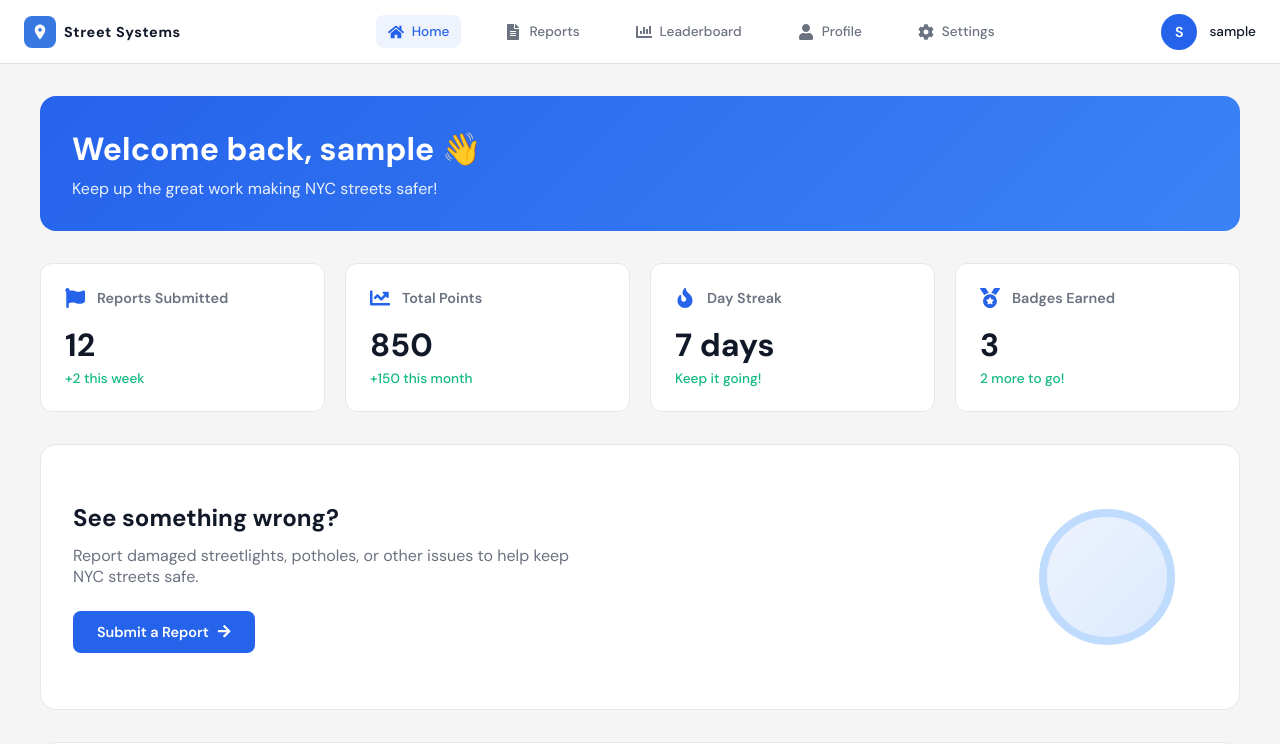
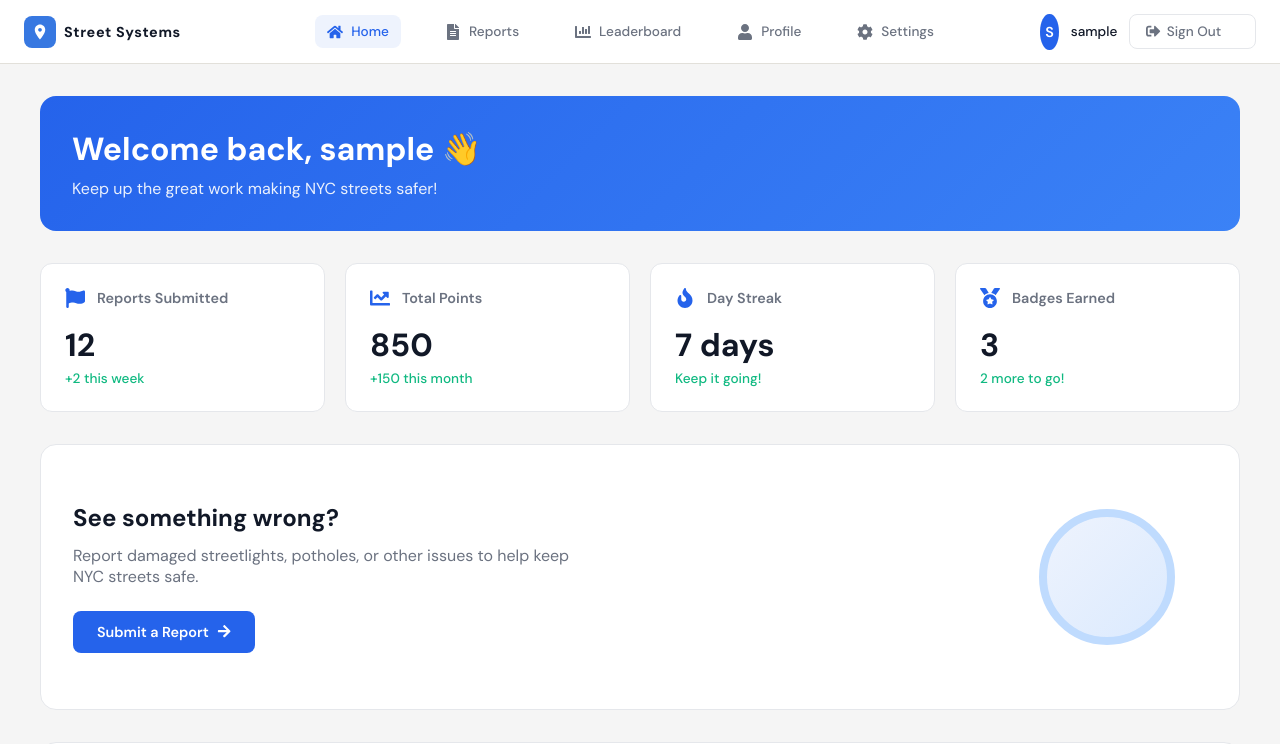
Before and after one commit to MalihaT111/street-light-base, a React (Vite) app in the folder Frontend/: page /home in a window 1280 px wide. Shown: the top 744 px of the page. Built offline with nearby package versions, Linux system fonts and the light colour scheme; sample sign-in values are in the browser's storage.

Commit message:
feat: add sign out button and authentication check
- Add sign out button to home page navbar
- Implement localStorage-based auth check on home page
- Redirect to login if user not authenticated
- Update README with project overview

```diff
--- a/Frontend/src/pages/Home/Home.jsx
+++ b/Frontend/src/pages/Home/Home.jsx
@@ -1,5 +1,5 @@
 import React, { useState, useEffect } from 'react';
-import { Link } from 'react-router-dom';
+import { Link, useNavigate } from 'react-router-dom';
 import styles from './Home.module.css';
 import {
   FaChartLine,
@@ -12,25 +12,42 @@ import {
   FaFileAlt,
   FaChartBar,
   FaUser,
-  FaCog
+  FaCog,
+  FaSignOutAlt
 } from 'react-icons/fa';
 
 const Home = () => {
+  const navigate = useNavigate();
+
   // Get user from localStorage
   const [user, setUser] = useState(null);
+  const [loading, setLoading] = useState(true);
 
   useEffect(() => {
     const savedUser = localStorage.getItem('user');
-    if (savedUser) {
-      try {
-        setUser(JSON.parse(savedUser));
-      } catch (error) {
-        console.error('Error parsing user data:', error);
-      }
+    if (!savedUser) {
+      navigate('/');
+      return;
     }
-  }, []);
+    try {
+      setUser(JSON.parse(savedUser));
+    } catch (error) {
+      console.error('Error parsing user data:', error);
+      navigate('/');
+    } finally {
+      setLoading(false);
+    }
+  }, [navigate]);
+
+  if (loading) return null;
 
   const username = user?.username || 'Citizen';
+
+  const handleSignOut = () => {
+    localStorage.removeItem('user');
+    localStorage.removeItem('token');
+    navigate('/');
+  };
 
   // Mock data for dashboard
   const mockStats = {
@@ -95,6 +112,10 @@ const Home = () => {
             {username.charAt(0).toUpperCase()}
           </div>
           <span className={styles.userName}>{username}</span>
+          <button onClick={handleSignOut} className={styles.signOutBtn} title="Sign Out">
+            <FaSignOutAlt className={styles.signOutIcon} />
+            <span>Sign Out</span>
+          </button>
         </div>
       </nav>
 
--- a/Frontend/src/pages/Home/Home.module.css
+++ b/Frontend/src/pages/Home/Home.module.css
@@ -100,6 +100,31 @@
   font-size: 0.85rem;
   font-weight: 500;
   color: #111827;
+}
+
+.signOutBtn {
+  display: flex;
+  align-items: center;
+  gap: 6px;
+  background-color: transparent;
+  color: #6B7280;
+  border: 1px solid #E5E7EB;
+  padding: 8px 16px;
+  border-radius: 8px;
+  cursor: pointer;
+  font-size: 0.85rem;
+  font-weight: 500;
+  transition: all 0.2s ease;
+}
+
+.signOutBtn:hover {
+  background-color: #FEF2F2;
+  border-color: #FCA5A5;
+  color: #DC2626;
+}
+
+.signOutIcon {
+  font-size: 0.9rem;
 }
 
 /* Main Content */
```
Also changed, not shown: 1 other file (tests, documents, lock files or other folders).
